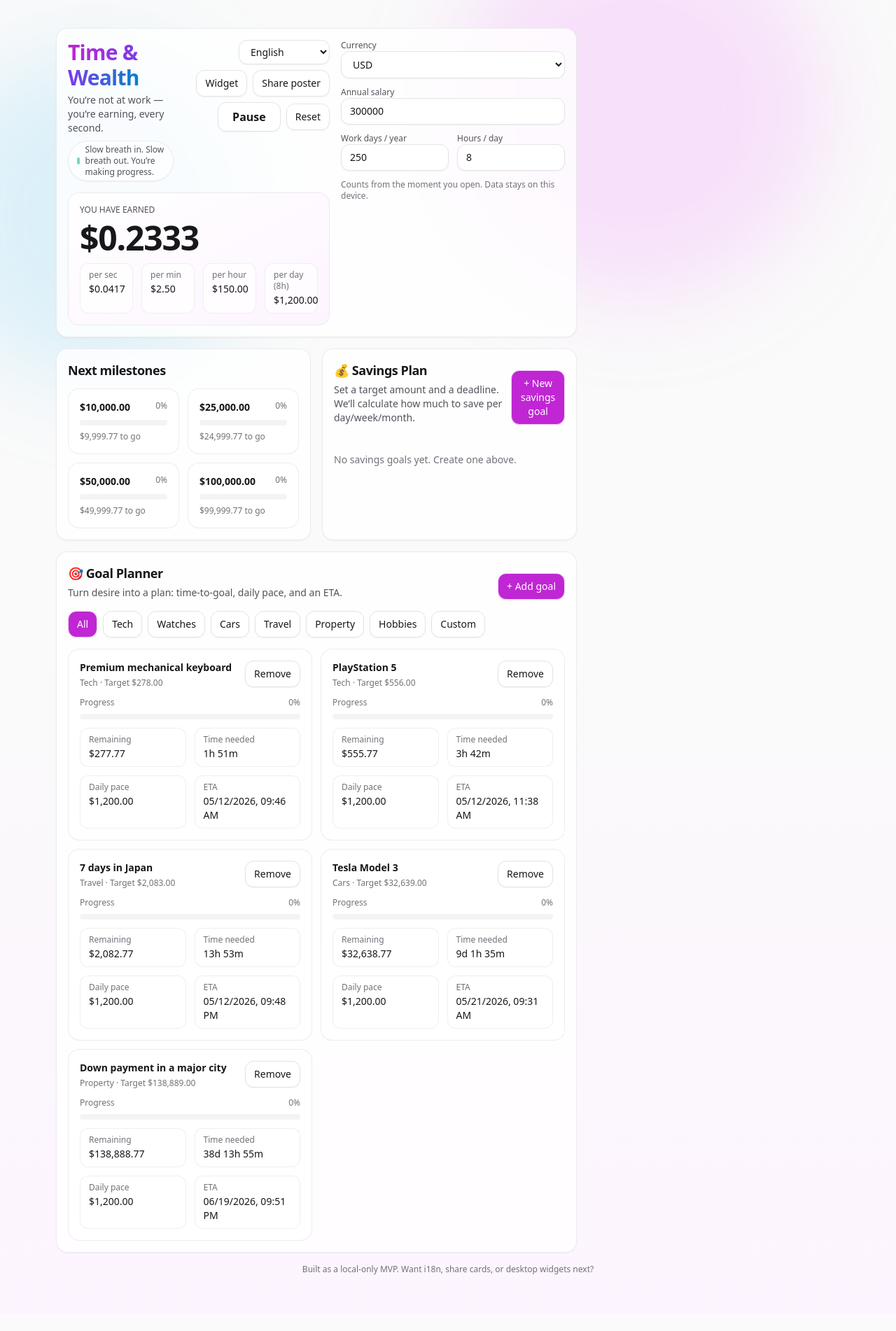
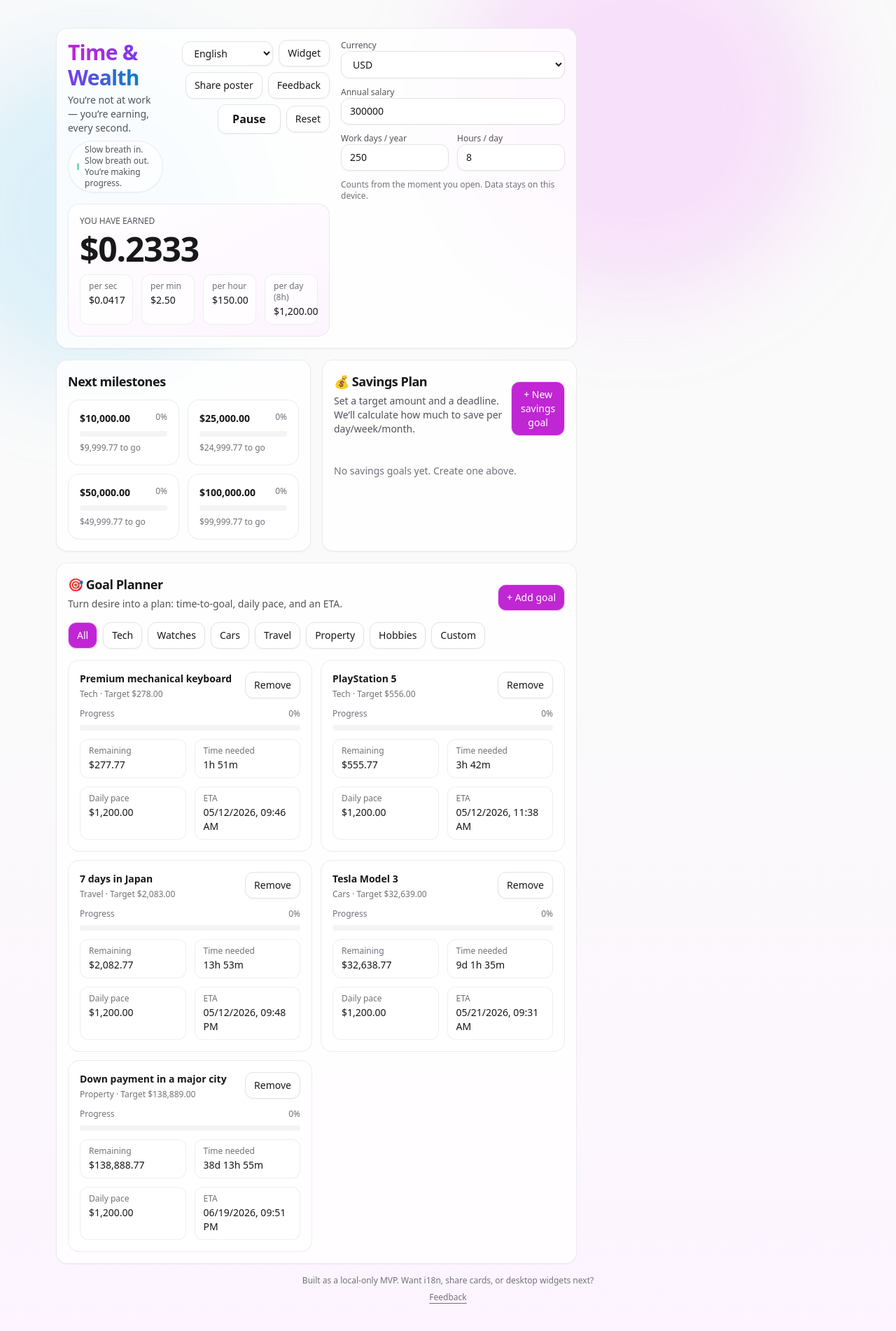
Before and after one commit to k026c1028-rgb/time-wealth, a React (Vite) app: page / in a window 1280 px wide. Shown: the top 1902 px of the page at 70% size. Before the commit the page ends 1878 px from the top, so only its background shows below. Built offline with nearby package versions, Linux system fonts and the light colour scheme.

Commit message:
Add feedback link to GitHub Issues

```diff
--- a/src/App.tsx
+++ b/src/App.tsx
@@ -58,6 +58,16 @@ export default function App() {
 
         <footer className="py-4 text-center text-xs text-zinc-500 dark:text-zinc-400">
           {t('app.footer')}
+          <div className="mt-2">
+            <a
+              className="underline underline-offset-4 hover:text-zinc-700 dark:hover:text-zinc-200"
+              href="https://github.com/k026c1028-rgb/time-wealth/issues/new?labels=feedback"
+              target="_blank"
+              rel="noreferrer"
+            >
+              {t('common.feedback', { defaultValue: '反馈/建议' })}
+            </a>
+          </div>
         </footer>
       </div>
     </div>
--- a/src/components/TimerPanel.tsx
+++ b/src/components/TimerPanel.tsx
@@ -30,6 +30,24 @@ export function TimerPanel() {
   const start = useAppStore((s) => s.start)
   const pause = useAppStore((s) => s.pause)
   const reset = useAppStore((s) => s.reset)
+
+  // Feedback: direct users to GitHub Issues (public)
+  const feedbackUrl =
+    'https://github.com/k026c1028-rgb/time-wealth/issues/new?labels=feedback&title=' +
+    encodeURIComponent('Feedback: ') +
+    '&body=' +
+    encodeURIComponent(
+      [
+        '# 问题 / 建议',
+        '',
+        '（请尽量描述：你想要什么、现在遇到什么、最好附截图）',
+        '',
+        '# 你期望的改进',
+        '',
+        '# 你使用的设备/浏览器',
+        '',
+      ].join('\n'),
+    )
 
   const [nowMs, setNowMs] = useState(() => Date.now())
 
@@ -68,6 +86,15 @@ export function TimerPanel() {
                 {t('common.widget')}
               </button>
               <SharePosterButton />
+              <a
+                className="btn"
+                href={feedbackUrl}
+                target="_blank"
+                rel="noreferrer"
+                title={t('common.feedback', { defaultValue: '反馈' })}
+              >
+                {t('common.feedback', { defaultValue: '反馈' })}
+              </a>
 
               {/* 开始/暂停：优先醒目 */}
               {timer.isRunning ? (
--- a/src/i18n/en.json
+++ b/src/i18n/en.json
@@ -22,6 +22,8 @@
     "all": "All",
     "done": "Done",
     "completed": "Completed"
+    ,
+    "feedback": "Feedback"
   },
   "settings": {
     "currency": "Currency",
@@ -115,7 +117,7 @@
     "pro": "PRO",
     "button": "Go Pro",
     "title": "Pro membership",
-    "price": "¥490 / month (JPY)",
+    "price": "Billed in selected currency (USD / JPY / CNY)",
     "includes": "What you get",
     "featureUnlimited": "Unlimited goals & savings goals (free: 3 each)",
     "featureWidget": "Advanced desktop widget (always-on-top window, etc.)",
--- a/src/i18n/zh-Hans.json
+++ b/src/i18n/zh-Hans.json
@@ -22,6 +22,8 @@
     "all": "全部",
     "done": "已完成",
     "completed": "已完成"
+    ,
+    "feedback": "反馈/建议"
   },
   "settings": {
     "currency": "货币",
@@ -115,7 +117,7 @@
     "pro": "PRO",
     "button": "升级Pro",
     "title": "Pro 会员",
-    "price": "每月 490 日元（¥490/月）",
+    "price": "按所选币种计费（支持 USD / JPY / CNY）",
     "includes": "Pro 解锁内容",
     "featureUnlimited": "目标/存钱目标：免费最多各 3 个，Pro 不限数量",
     "featureWidget": "高级桌面小组件（置顶小窗等）",
```
